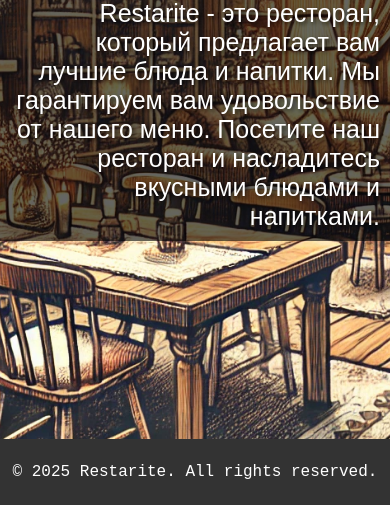
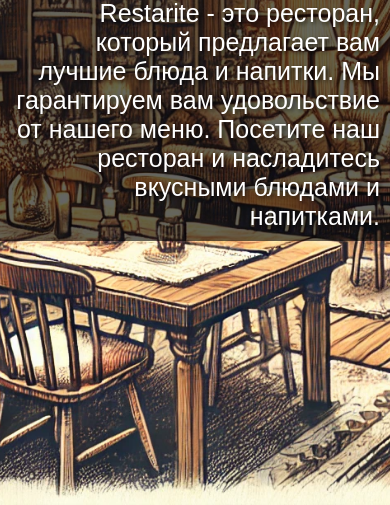
Before and after one commit to home14352/Restarite, a plain HTML site: page index.html in a window 390 px wide. Shown: the part 339-844 px from the top of the page. Drawn offline with Linux system fonts and the light colour scheme.

Commit message:
Fixed mobile site

```diff
--- a/index.html
+++ b/index.html
@@ -21,9 +21,6 @@
         <p style="color: white; background-color: rgba(0, 0, 0, 0.6); padding: 10px; display: inline-block; text-shadow: 2px 2px 4px rgba(0, 0, 0, 0.7); font-size: 25px; text-align: right;">Restarite - это ресторан, который предлагает вам лучшие блюда и напитки. Мы гарантируем
             вам удовольствие от нашего меню. Посетите наш ресторан и насладитесь
             вкусными блюдами и напитками.</p>
-    <footer style="text-align: center; font-family: 'Courier New', Courier, monospace;">
-        <p>&copy; 2025 Restarite. All rights reserved.</p>
-    </footer>
     </section>
 </body>
 </html>
```
